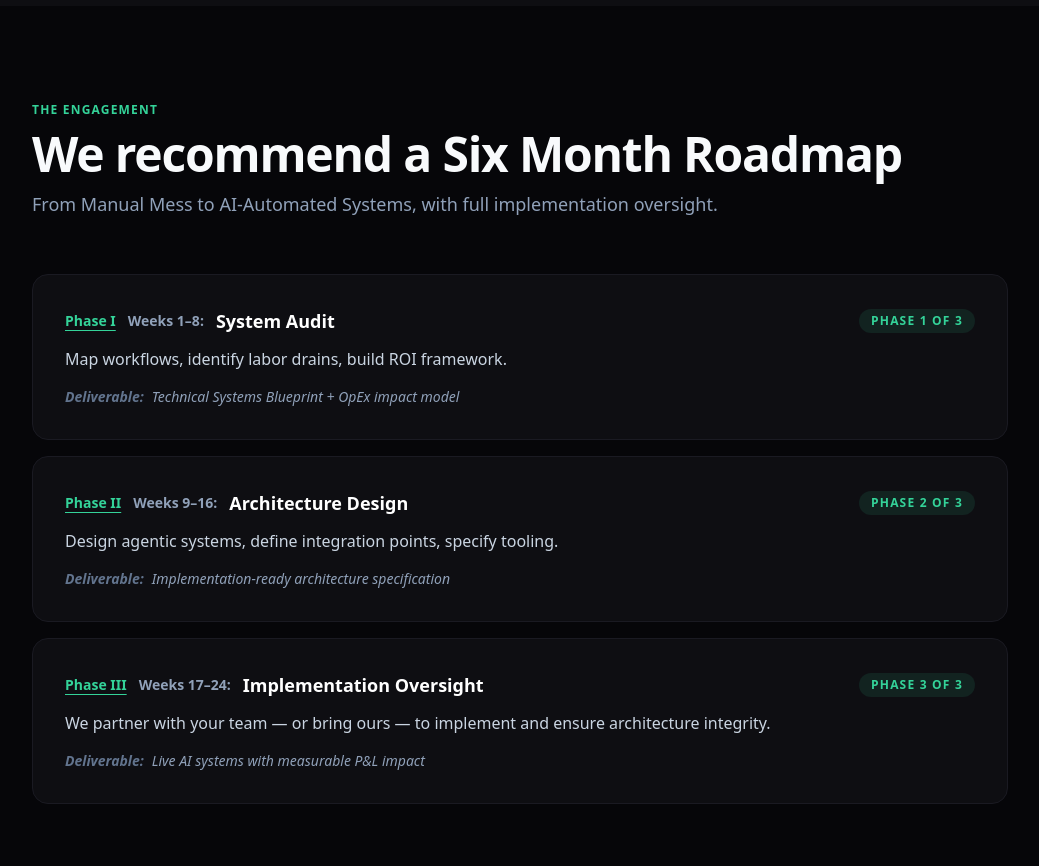
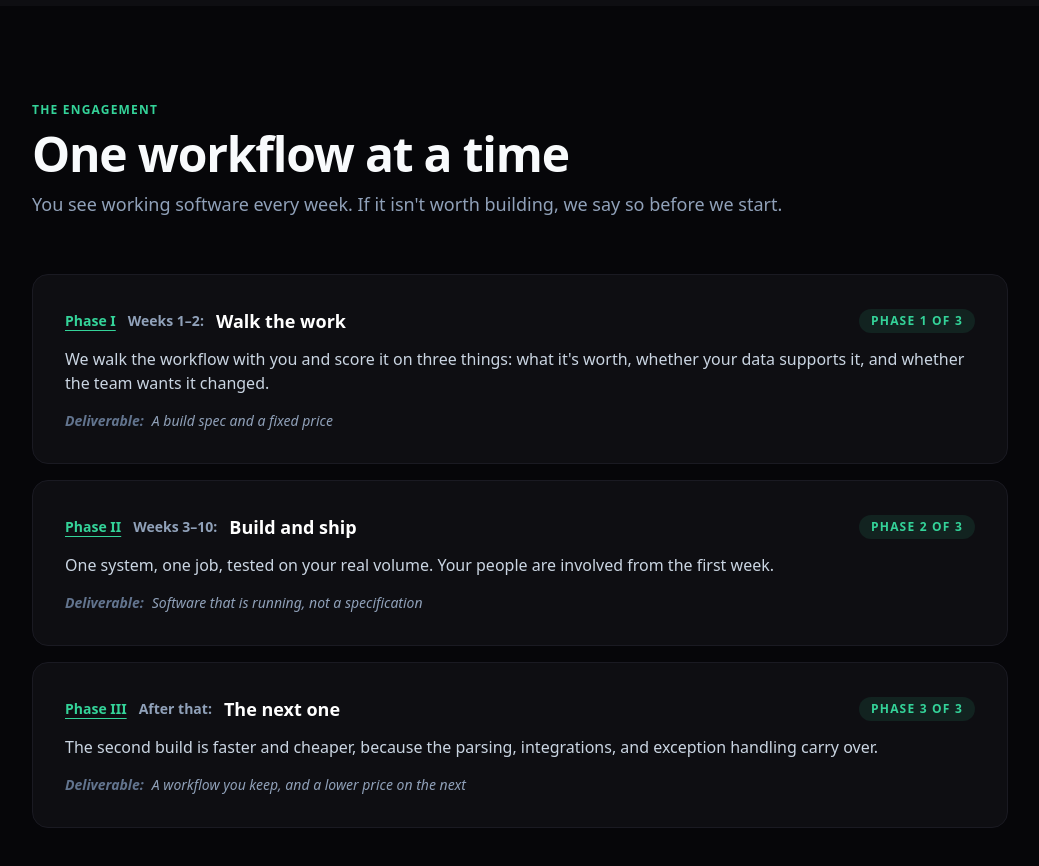
Before and after one commit to skaveti1/cogni_mind, a Next.js app: page / in a window 1280 px wide. Shown: the part 3800-4666 px from the top of the page, without its empty margins (120-1159 px from the left). Built offline with nearby package versions, Linux system fonts and the light colour scheme.

Commit message:
Update engagement process copy

```diff
--- a/src/components/Roadmap.tsx
+++ b/src/components/Roadmap.tsx
@@ -1,25 +1,24 @@
 const phases = [
   {
     label: 'Phase I',
-    weeks: 'Weeks 1–8',
-    title: 'System Audit',
-    description: 'Map workflows, identify labor drains, build ROI framework.',
-    deliverable: 'Technical Systems Blueprint + OpEx impact model',
+    weeks: 'Weeks 1–2',
+    title: 'Walk the work',
+    description: "We walk the workflow with you and score it on three things: what it's worth, whether your data supports it, and whether the team wants it changed.",
+    deliverable: 'A build spec and a fixed price',
   },
   {
     label: 'Phase II',
-    weeks: 'Weeks 9–16',
-    title: 'Architecture Design',
-    description: 'Design agentic systems, define integration points, specify tooling.',
-    deliverable: 'Implementation-ready architecture specification',
+    weeks: 'Weeks 3–10',
+    title: 'Build and ship',
+    description: 'One system, one job, tested on your real volume. Your people are involved from the first week.',
+    deliverable: 'Software that is running, not a specification',
   },
   {
     label: 'Phase III',
-    weeks: 'Weeks 17–24',
-    title: 'Implementation Oversight',
-    description:
-      'We partner with your team — or bring ours — to implement and ensure architecture integrity.',
-    deliverable: 'Live AI systems with measurable P&L impact',
+    weeks: 'After that',
+    title: 'The next one',
+    description: 'The second build is faster and cheaper, because the parsing, integrations, and exception handling carry over.',
+    deliverable: 'A workflow you keep, and a lower price on the next',
   },
 ];
 
@@ -30,10 +29,10 @@ export default function Roadmap() {
         <div className="mb-14">
           <p className="text-brand text-xs font-bold uppercase tracking-widest mb-3">The Engagement</p>
           <h2 className="text-4xl md:text-5xl font-black tracking-tight mb-3">
-            We recommend a Six Month Roadmap
+            One workflow at a time
           </h2>
           <p className="text-slate-400 text-lg">
-            From Manual Mess to AI-Automated Systems, with full implementation oversight.
+            You see working software every week. If it isn&apos;t worth building, we say so before we start.
           </p>
         </div>
 
```
